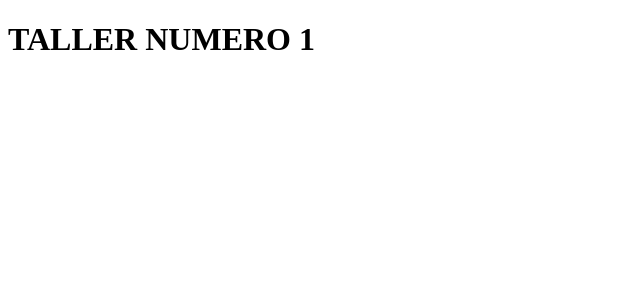
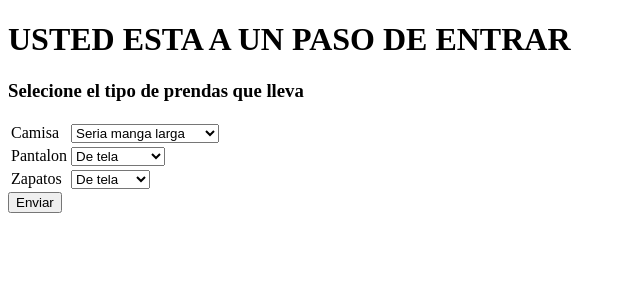
Before and after one commit to diegoferose/taller, a PHP site: page /entradaViejotecaHombre.php in a window 1280 px wide. Shown: the top 300 px of the page, without its empty margins (0-640 px from the left). Run offline with PHP 8.4, Linux system fonts and the light colour scheme.

Commit message:
segunda actualizacion

```diff
--- a/entradaViejotecaHombre.php
+++ b/entradaViejotecaHombre.php
@@ -10,9 +10,50 @@ and open the template in the editor.
         <title></title>
     </head>
     <body>
-        <h1>TALLER NUMERO 1</h1>
-          <form action="procesarFormulario.php" method="post">
+        <h1>USTED ESTA A UN PASO DE ENTRAR</h1>
+          <form action="procesarViejoTecaHombre.php" method="post">
 
-        </form>
+            <table>
+                <h3>Selecione el tipo de prendas que lleva</h3>
+                <tr>
+                    <td>
+                        <label >Camisa</label>
+                    </td>
+                    <td>
+                        <select id="camisa" name="camisa">
+                            <option value="Seria manga larga">Seria manga larga</option>
+                            <option value="Seria manga corta">Seria manga corta</option>
+                            <option value="Informal manga larga">Informal manga larga</option>
+                            <option value="Informal manga corta">Informal manga corta</option>
+                        </select>
+                    </td>
+                </tr>
+                <tr>
+                    <td>
+                       <label >Pantalon</label>
+                    </td>
+                    <td>
+                        <select id="pantalon" name="pantalon">
+                            <option value="De tela">De tela</option>
+                            <option value="Jean">Jean</option>
+                            <option value="Pantaloneta">Pantaloneta</option>
+                        </select>
+                    </td>
+                </tr>
+                <tr>
+                    <td>
+                        <label >Zapatos</label>
+                    </td>
+                    <td>
+                        <select id="zapatos" name="Zapatos">
+                             <option value="De tela">De tela</option>
+                             <option value="En Cuero">En Cuero</option>
+                             <option value="Sintetico">Sintetico</option>
+                        </select>
+                    </td>
+                </tr>
+            </table>
+           <input type="submit" value="Enviar">
+          </form>
     </body>
 </html>
```
